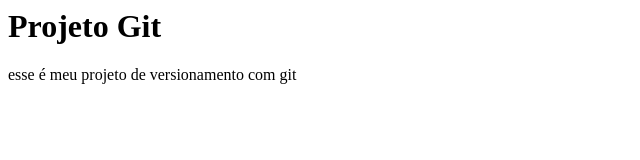
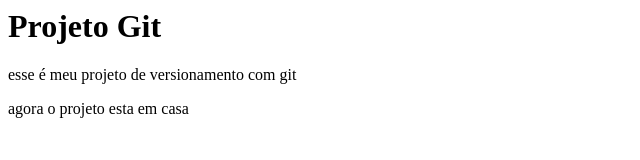
Before and after one commit to GustavoLucio42/curso-git, a plain HTML site: page index.html in a window 1280 px wide. Shown: the whole page, without its empty margins (0-640 px from the left). Drawn offline with Linux system fonts and the light colour scheme.

Commit message:
fazendo um commit em casa

```diff
--- a/index.html
+++ b/index.html
@@ -4,5 +4,6 @@
 	<body>
 		<h1>Projeto Git</h1>
 		<p>esse é meu projeto de versionamento com git</p>
+		<p> agora o projeto esta em casa </p>
 	</body>
 </html>
```
